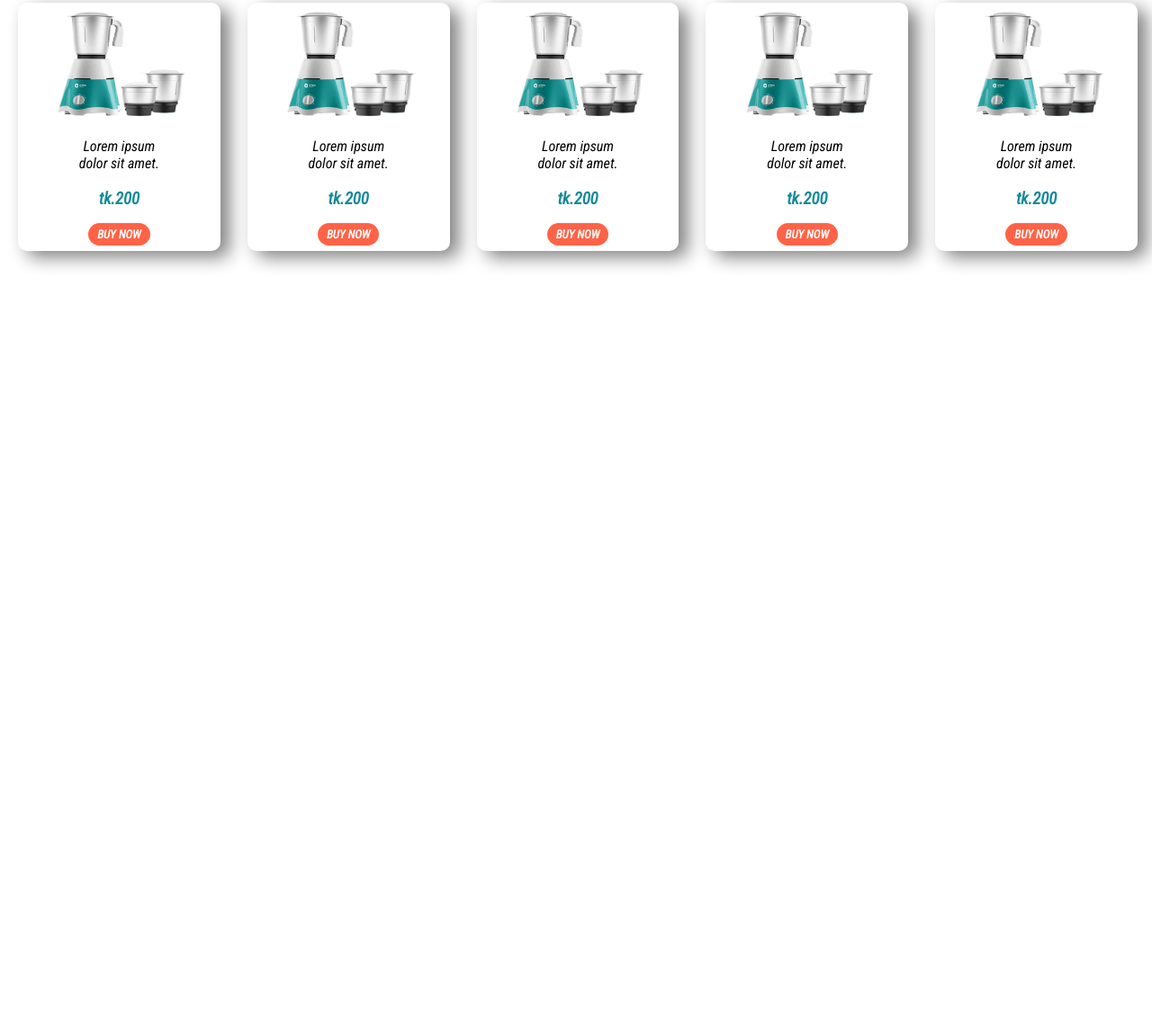
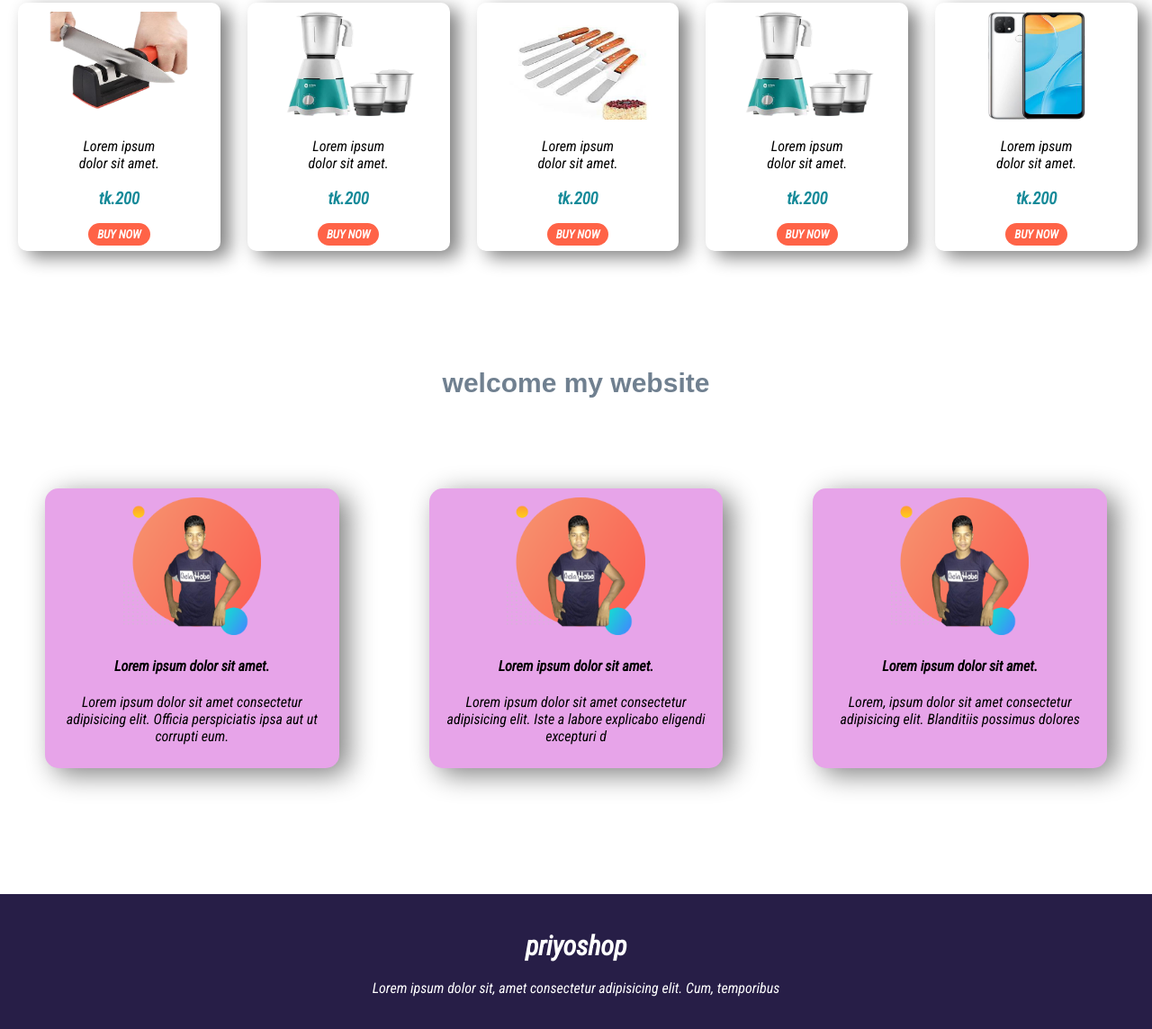
Before and after one commit to achinta21/7up-site, a plain HTML site: page index.html in a window 1280 px wide. Shown: the part 1656-2800 px from the top of the page at 90% size. Before the commit the page ends 2035 px from the top, so only its background shows below. Drawn offline with Linux system fonts and the light colour scheme.

Commit message:
last push

```diff
--- a/index.html
+++ b/index.html
@@ -4,7 +4,8 @@
     <meta charset="UTF-8">
     <meta http-equiv="X-UA-Compatible" content="IE=edge">
     <meta name="viewport" content="width=device-width, initial-scale=1.0">
-    <title>achinta</title>
+    <title >priyoshop</title>
+    <link rel="shortcut icon" href="image/icon.png" type="image/x-icon">
         <link rel="preconnect" href="https://fonts.googleapis.com">
     <link rel="preconnect" href="https://fonts.gstatic.com" crossorigin>
     <link href="https://fonts.googleapis.com/css2?family=Roboto+Condensed:ital@1&display=swap" rel="stylesheet">
@@ -44,21 +45,21 @@
                 </div>
 
                 <div class="products-continer">
-                    <img src="image/1.png" alt="">
+                    <img src="image/gfg.jpeg" alt="">
                     <p>Lorem ipsum <br> dolor sit amet.</p>
                     <h3>tk.200</h3>
                     <a class="button-link" href="https://priyoshop.com/cart">BUY NOW</a>
                 </div>
 
                 <div class="products-continer">
-                    <img src="image/1.png" alt="">
+                    <img src="image/bat.png" alt="">
                     <p>Lorem ipsum <br> dolor sit amet.</p>
                     <h3>tk.200</h3>
                     <a class="button-link" href="https://priyoshop.com/cart">BUY NOW</a>
                 </div>
 
                 <div class="products-continer">
-                    <img src="image/1.png" alt="">
+                    <img src="image/kk.jpeg" alt="">
                     <p>Lorem ipsum <br> dolor sit amet.</p>
                     <h3>tk.200</h3>
                     <a class="button-link" href="https://priyoshop.com/cart">BUY NOW</a>
@@ -83,28 +84,28 @@
                 </div>
 
                 <div class="products-continer">
-                    <img src="image/3.jpeg" alt="">
+                    <img src="image/nh.jpeg" alt="">
                     <p>Lorem ipsum <br> dolor sit amet.</p>
                     <h3>tk.200</h3>
                     <a class="button-link" href="https://priyoshop.com/cart">BUY NOW</a>
                 </div>
 
                 <div class="products-continer">
-                    <img src="image/3.jpeg" alt="">
+                    <img src="image/fast.png" alt="">
                     <p>Lorem ipsum <br> dolor sit amet.</p>
                     <h3>tk.200</h3>
                     <a class="button-link" href="https://priyoshop.com/cart">BUY NOW</a>
                 </div>
 
                 <div class="products-continer">
-                    <img src="image/3.jpeg" alt="">
+                    <img src="image/ty.jpeg" alt="">
                     <p>Lorem ipsum <br> dolor sit amet.</p>
                     <h3>tk.200</h3>
                     <a class="button-link" href="https://priyoshop.com/cart">BUY NOW</a>
                 </div>
 
                 <div class="products-continer">
-                    <img src="image/3.jpeg" alt="">
+                    <img src="image/gh.jpeg" alt="">
                     <p>Lorem ipsum <br> dolor sit amet.</p>
                     <h3>tk.200</h3>
                     <a class="button-link" href="https://priyoshop.com/cart">BUY NOW</a>
@@ -115,7 +116,7 @@
             <article class="continer">
                 <h1>FESTIVE SPECIAL</h1>
                 <div class="products-continer">
-                    <img src="image/2.jpeg" alt="">
+                    <img src="image/hh.jpeg" alt="">
                     <p>Lorem ipsum <br> dolor sit amet.</p>
                     <h3>tk.200</h3>
                     <a class="button-link" href="https://priyoshop.com/cart">BUY NOW</a>
@@ -129,7 +130,7 @@
                 </div>
 
                 <div class="products-continer">
-                    <img src="image/2.jpeg" alt="">
+                    <img src="image/bb.jpeg" alt="">
                     <p>Lorem ipsum <br> dolor sit amet.</p>
                     <h3>tk.200</h3>
                     <a class="button-link" href="https://priyoshop.com/cart">BUY NOW</a>
@@ -143,14 +144,46 @@
                 </div>
 
                 <div class="products-continer">
-                    <img src="image/2.jpeg" alt="">
+                    <img src="image/ip.jpeg" alt="">
                     <p>Lorem ipsum <br> dolor sit amet.</p>
                     <h3>tk.200</h3>
                     <a class="button-link" href="https://priyoshop.com/cart">BUY NOW</a>
                 </div>
             </article>
         </section>
+        <section>
+            <article>
+                <h1>welcome my website</h1>
+                <div class="owner-continer">
+                    <div class="owner-detels">
+                        <img src="image/jj.png" alt="">
+                        <h4>Lorem ipsum dolor sit amet.</h4>
+                        <p>Lorem ipsum dolor sit amet consectetur adipisicing elit. Officia perspiciatis ipsa aut ut corrupti eum.</p>
+                    </div>
+                    <div class="owner-detels">
+                        <img src="image/jj.png" alt="">
+                        <h4>Lorem ipsum dolor sit amet.</h4>
+                        <p>Lorem ipsum dolor sit amet consectetur adipisicing elit. Iste a labore explicabo eligendi excepturi d</p>
+                    </div>
+                    <div class="owner-detels">
+                        <img src="image/jj.png" alt="">
+                        <h4>Lorem ipsum dolor sit amet.</h4>
+                        <p>Lorem, ipsum dolor sit amet consectetur adipisicing elit. Blanditiis possimus dolores</p>
+                    </div>
+                </div>
+            </article>
+        </section>
     </main>
+    <footer>
+        <h1>priyoshop</h1>
+        <p>Lorem ipsum dolor sit, amet consectetur adipisicing elit. Cum, temporibus</p>
+        <i class="fab fa-facebook-f"></i>
+        <i class="fab fa-instagram"></i>
+        <i class="fab fa-google-plus-g"></i>
+        <i class="fas fa-wifi"></i>
+        <i class="fab fa-twitter"></i>
+        <i class="fab fa-youtube"></i>
+    </footer>
 
 </body>
 </html>
--- a/style.css
+++ b/style.css
@@ -20,11 +20,11 @@ body{
   font-size: 20px;
 
 
+
 }
 .row-area a{
     text-decoration: none;
     color: white;
-
 }
 .row-area h1{
     font-size: 30px;
@@ -44,6 +44,7 @@ margin-top: 35px;
 
 
 
+
 }
 .fa-search{
     font-size:16px;
@@ -56,7 +57,8 @@ margin-top: 35px;
 }
 .fa-user-circle{
     font-size:25px;
-    padding: 10px;
+    padding: 20px;
+    margin-left:5px;
 
 
 }
@@ -130,3 +132,63 @@ section{
     color: slategrey;
     margin-bottom:30px;
 }
+
+.owner-detels{
+    background-color: rgb(231, 164, 233);
+    width:100%;
+    float: left;
+    margin-left: 50px;
+    margin-right: 50px;
+    box-shadow: 10px 7px 30px gray;
+    border-radius: 15px;
+    text-align: center;
+    padding: 10px;
+    transition: transform 1s;
+
+}
+.owner-detels img{
+    width:50%;
+
+
+}
+.owner-detels:hover{
+    transform: rotate(-200deg);
+}
+
+.owner-continer{
+        margin-bottom: 100px;
+        display:flex;
+    }
+article h1{
+    text-align: center;
+    font-weight: 700;
+    font-family:sans-serif;
+    color: slategrey;
+    font-size: 30px;
+    margin-bottom:100px;
+
+}
+footer{
+    background-color: rgb(39, 30, 71);
+    height: 200px;
+    text-align: center;
+    padding: 20px;
+}
+footer h1{
+    font-size: 30px;
+    font-weight: 700;
+    color: white;
+}
+footer p{
+    margin-bottom: 50px;
+    color: white;
+}
+.fab{
+    color: white;
+
+
+}
+.fas{
+color: white;
+
+}
```
Also changed, not shown: image/0170373_saffola-active-oil-blended-edible-vegetable-oil-5-litre_415.jpeg (deleted), image/0177610_savlon-hand-rub-250ml-an3y_200.jpeg (deleted), image/0201233_aci-pure-soyabean-oil-2-liter_415.jpeg (deleted), image/0212265_brooke-bond-taaza-black-tea-400g_415.jpeg (deleted), image/0213528_metal-knife-sharpener_415.jpeg (deleted), image/bb.jpeg (added), image/gfg.jpeg (added), image/gh.jpeg (added), image/gh.png (renamed from image/8-82865_pepsi-can-png-image-background-pepsi-caffeine-free.png), image/hh.jpeg (added), image/icon.png (added), image/ip.jpeg (added), image/jj.png (added), image/kk.jpeg (added), 2 more files.
